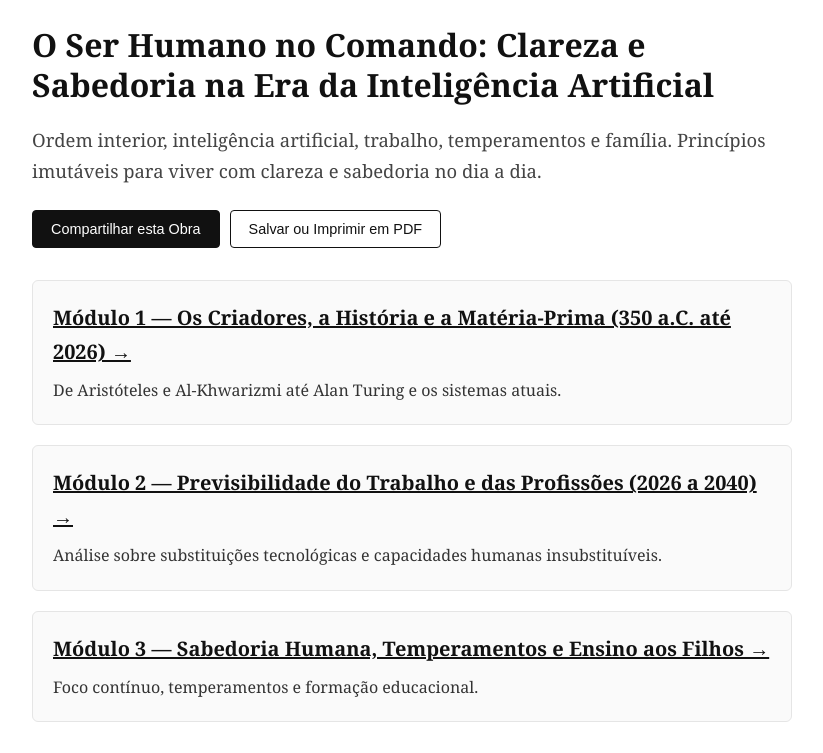
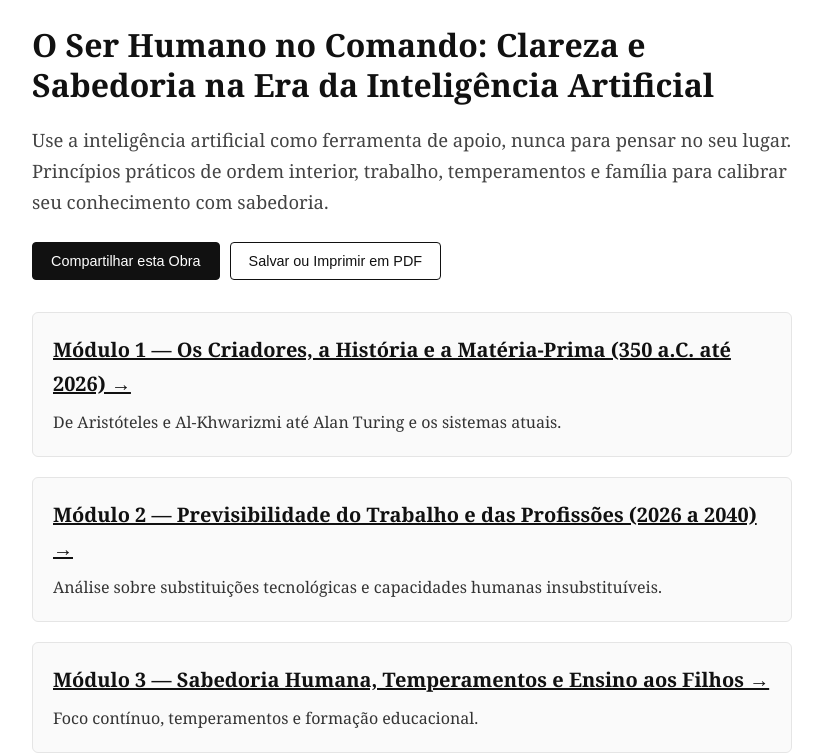
Before and after one commit to OrdoHuman/ordohuman.github.io, a plain HTML site: page index.html in a window 1280 px wide. Shown: the part 79-832 px from the top of the page, without its empty margins (228-1051 px from the left). Drawn offline with Linux system fonts and the light colour scheme.

Commit message:
Update index.html

```diff
--- a/index.html
+++ b/index.html
@@ -84,7 +84,8 @@
 
   <main>
     <h1>O Ser Humano no Comando: Clareza e Sabedoria na Era da Inteligência Artificial</h1>
-    <p class="subtitle">Ordem interior, inteligência artificial, trabalho, temperamentos e família. Princípios imutáveis para viver com clareza e sabedoria no dia a dia.</p>
+    <p class="subtitle">Use a inteligência artificial como ferramenta de apoio, nunca para pensar no seu lugar. Princípios práticos de ordem interior, trabalho, temperamentos e família para calibrar seu conhecimento com sabedoria.</p>
+
 
     <div class="actions">
       <button type="button" class="share-btn" onclick="compartilharObra(this)">
```
